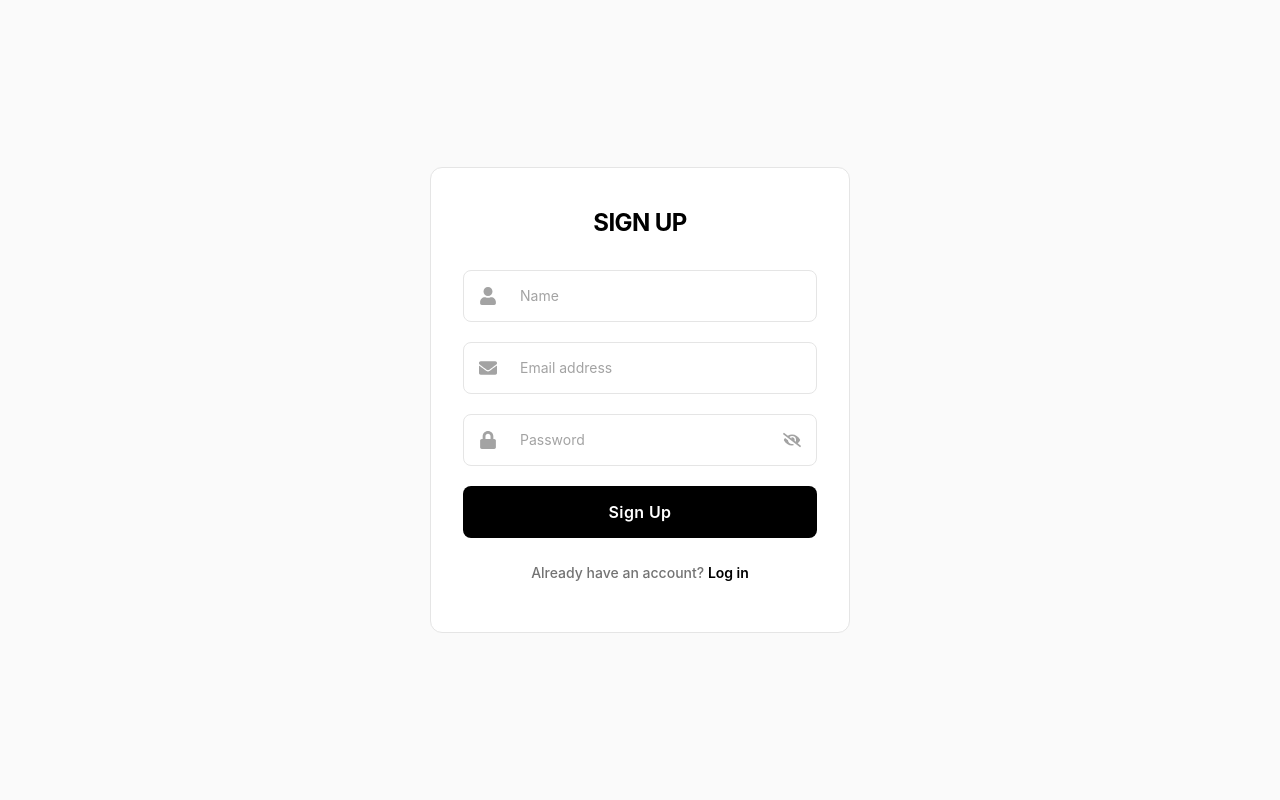
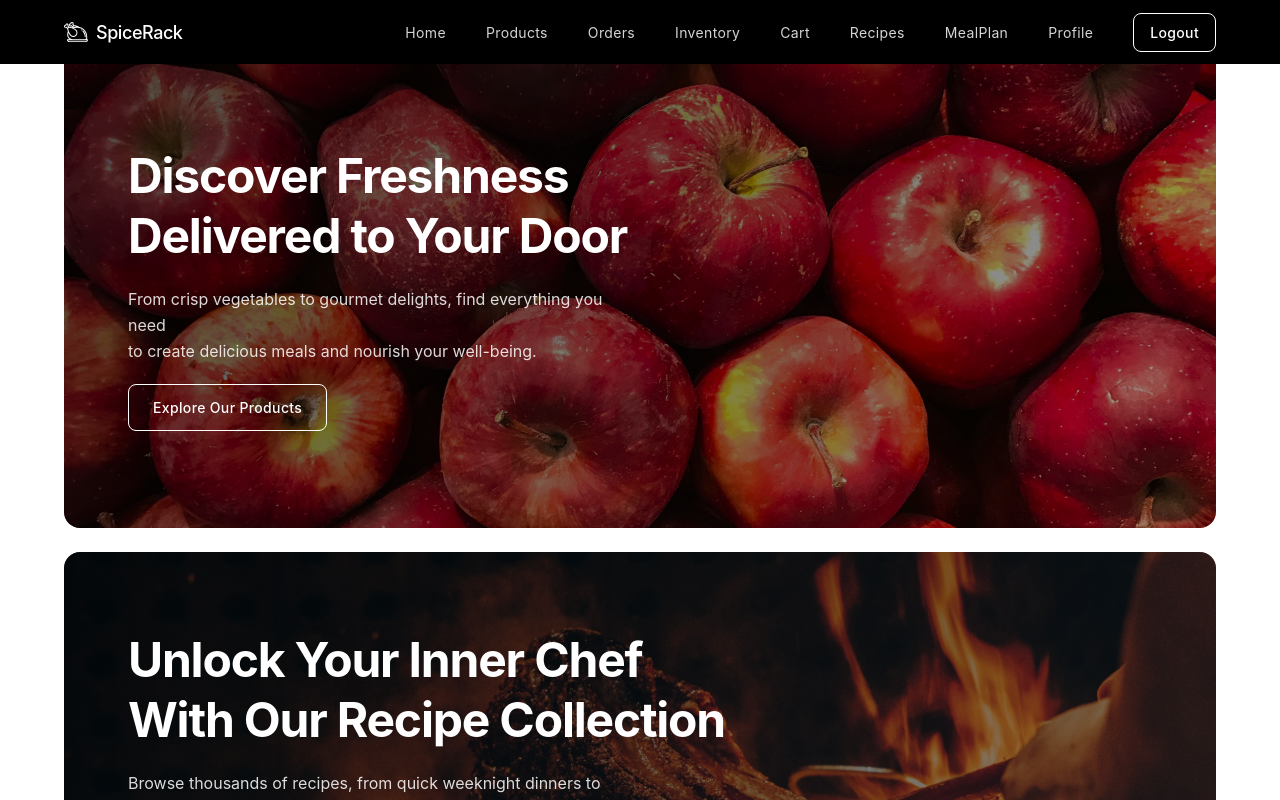
Before and after one commit to roguekishore/SpiceRack, a React (Create React App) app in the folder reactapp/: page / in a window 1280 px wide. Shown: the top 800 px of the page. Built offline with nearby package versions, Linux system fonts and the light colour scheme.

Commit message:
feat(app): make home public and wrap app in theme and tooltip providers

```diff
--- a/reactapp/src/App.css
+++ b/reactapp/src/App.css
@@ -3,9 +3,8 @@
    ============================================ */
 
 .app-container {
-  padding-top: var(--nav-height);
+  /* padding-top: var(--nav-height); */
   min-height: calc(100vh - var(--nav-height));
-  background-color: var(--color-white);
 }
 
 /* ============================================
--- a/reactapp/src/App.js
+++ b/reactapp/src/App.js
@@ -1,4 +1,4 @@
-import React from 'react';
+import React, { useContext } from 'react';
 import { Routes, Route, useLocation, BrowserRouter } from 'react-router-dom';
 import Orders from './pages/Orders';
 import './App.css';
@@ -15,18 +15,23 @@ import RecipeList from './pages/RecipeList';
 import UserRecipes from './pages/UserRecipes';
 import MealPlanTable from './pages/MealPlan';
 import GroceryUpload from './pages/GroceryUpload';
-import { UserProvider } from './context/UserContext';
+import LoginPrompt from './pages/LoginPrompt';
+import { UserProvider, UserContext } from './context/UserContext';
+import { ThemeProvider } from './components/theme-provider';
+import { TooltipProvider } from './components/ui/tooltip';
 
 function Main() {
     const location = useLocation();
-    const isLoginPage = location.pathname === '/';
+    const isLoginPage = location.pathname === '/login';
+    const { showLoginPrompt, setShowLoginPrompt, loginPromptMessage } = useContext(UserContext);
 
     return (
         <main className="main">
             {!isLoginPage && <Navbar />}
             <div className={isLoginPage ? '' : 'app-container'}>
                 <Routes>
-                    <Route path="/" element={<Login />} />
+                    <Route path="/" element={<Home />} />
+                    <Route path="/login" element={<Login />} />
                     <Route path="/home" element={<Home />} />
                     <Route path="/orders" element={<Orders />} />
                     <Route path="/cart" element={<Cart />} />
@@ -40,6 +45,11 @@ function Main() {
                     <Route path="/groceryupload" element={<GroceryUpload />} />
                 </Routes>
             </div>
+            <LoginPrompt
+                isOpen={showLoginPrompt}
+                onClose={() => setShowLoginPrompt(false)}
+                message={loginPromptMessage}
+            />
             {/* {!isLoginPage && <Footer />} */}
         </main>
     );
@@ -47,10 +57,14 @@ function Main() {
 
 export default function App() {
     return (
-        <UserProvider>
-            <BrowserRouter>
-                <Main />
-            </BrowserRouter>
-        </UserProvider>
+        <ThemeProvider defaultTheme="light" storageKey="spicerack-theme">
+            <TooltipProvider>
+                <UserProvider>
+                    <BrowserRouter>
+                        <Main />
+                    </BrowserRouter>
+                </UserProvider>
+            </TooltipProvider>
+        </ThemeProvider>
     );
 }
```
